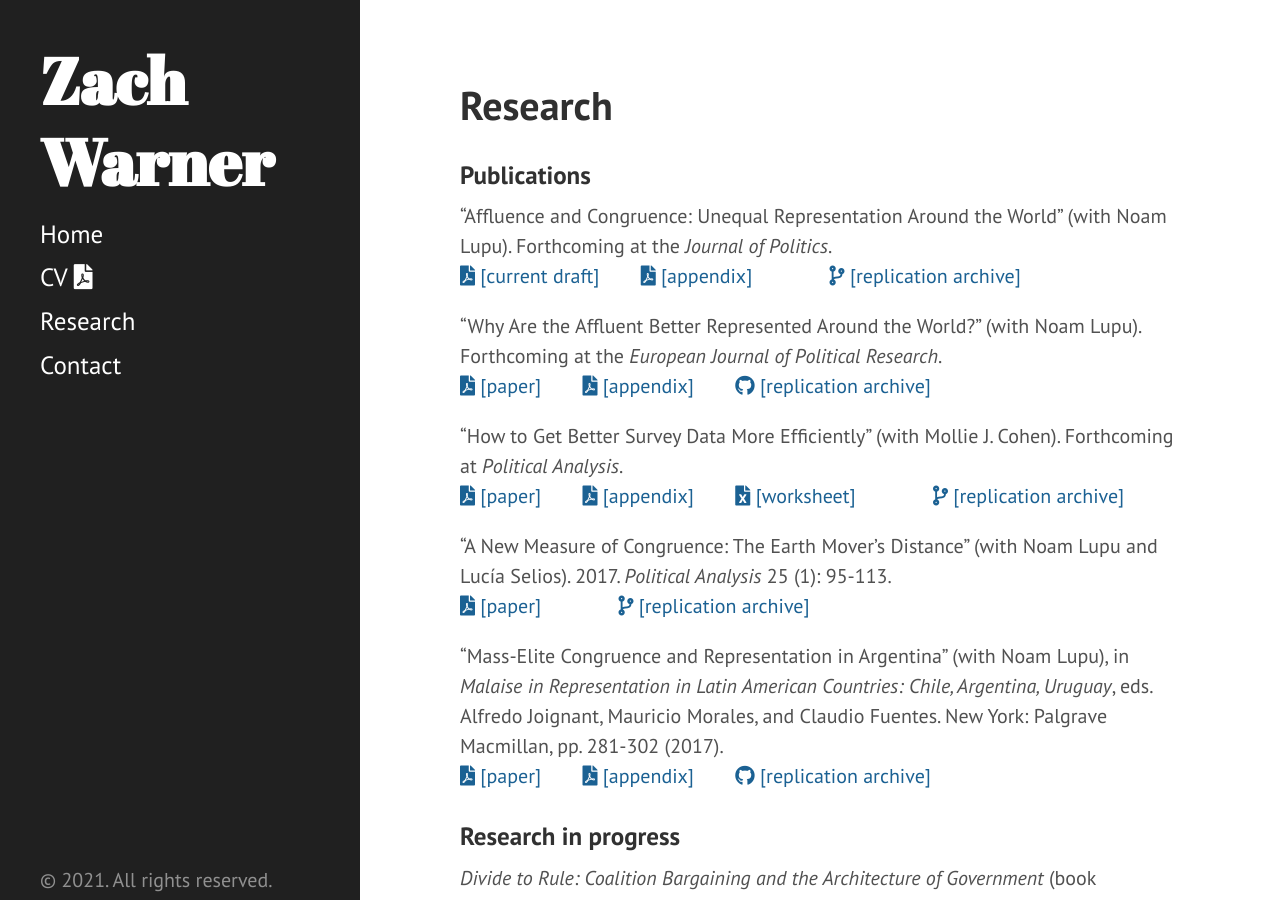
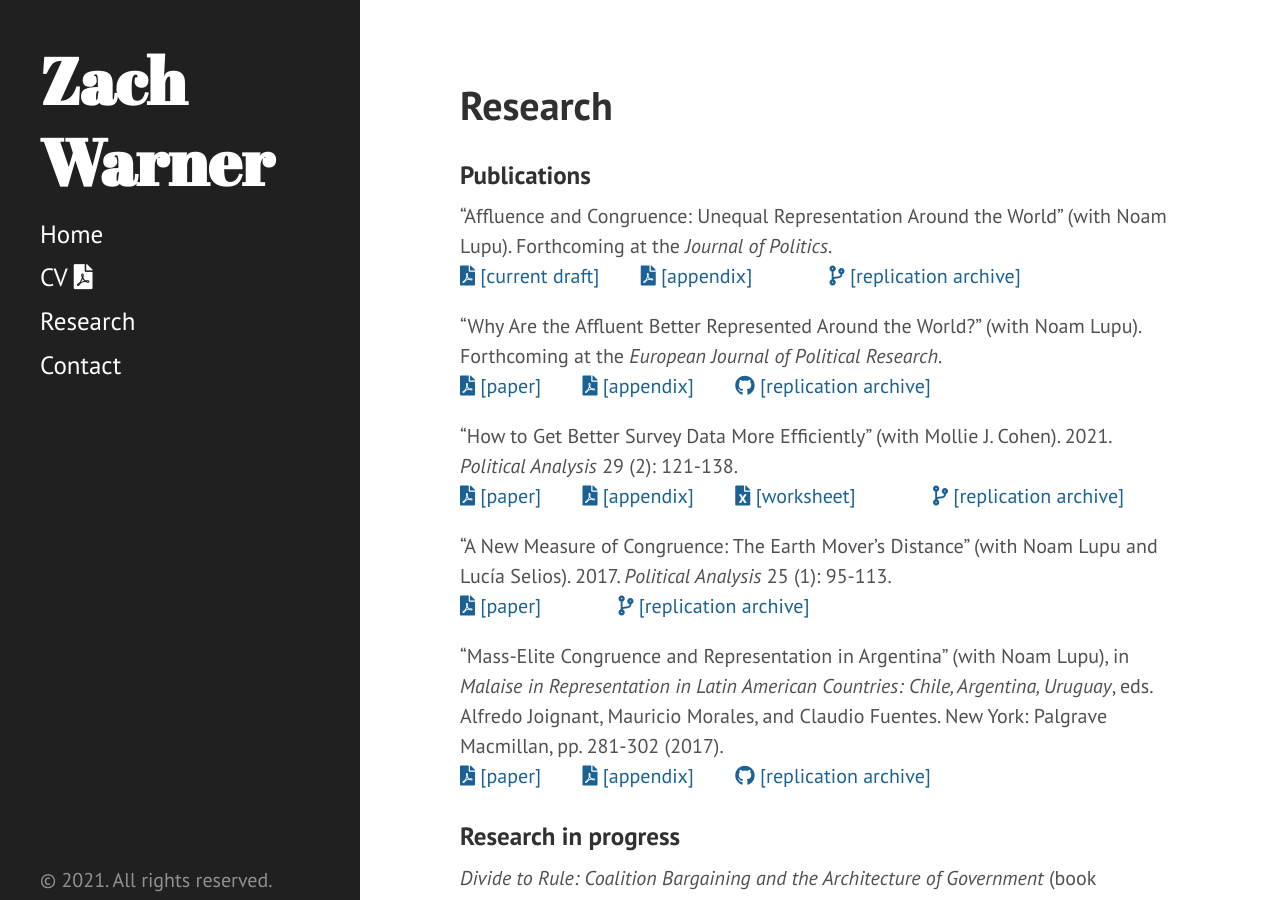
Before and after one commit to zachwarner/zachwarner.github.io, a Jekyll site: the page built from research.md, in a window 1280 px wide and 900 px high. Built offline with Jekyll 4.4.1, drawn with Linux system fonts in a browser that asks for light colours.

Commit message:
Upload final version of PA article
Upload final version after publication

```diff
--- a/research.md
+++ b/research.md
@@ -15,7 +15,7 @@ permalink: /research
 <span style="padding-right:5%"><a href='{{ "/download/Lupu-Warner-Why-Are-the-Affluent.pdf" | relative_url }}'><i class='fas fa-file-pdf'></i> [paper]</a></span>
 <a href='{{ "/download/Lupu-Warner-Why-Are-the-Affluent-Appendix.pdf" | relative_url }}'><i class='fas fa-file-pdf'></i> [appendix]</a> <span style="padding-left:5%"><a href="https://github.com/zachwarner/Lupu-Warner-Why-Are"><i class='fab fa-github'></i> [replication archive]</a></span>
 
-"How to Get Better Survey Data More Efficiently" (with Mollie J. Cohen). Forthcoming at *Political Analysis*. <br>
+"How to Get Better Survey Data More Efficiently" (with Mollie J. Cohen). 2021. *Political Analysis* 29 (2): 121-138. <br>
 <span style="padding-right:5%"><a href='{{ "/download/Cohen-Warner-How-To.pdf" | relative_url }}'><i class='fas fa-file-pdf'></i> [paper]</a></span>
 <span style="padding-right:5%"><a href='{{ "/download/Cohen-Warner-Appendix.pdf" | relative_url }}'><i class='fas fa-file-pdf'></i> [appendix]</a></span>
 <span style="padding-right:5%"><a href='{{ "/download/Cohen-Warner-How-To-Worksheet.xls" | relative_url }}'><i class='fas fa-file-excel'></i> [worksheet]</a></span>
```
Also changed, not shown: 1 other file.
